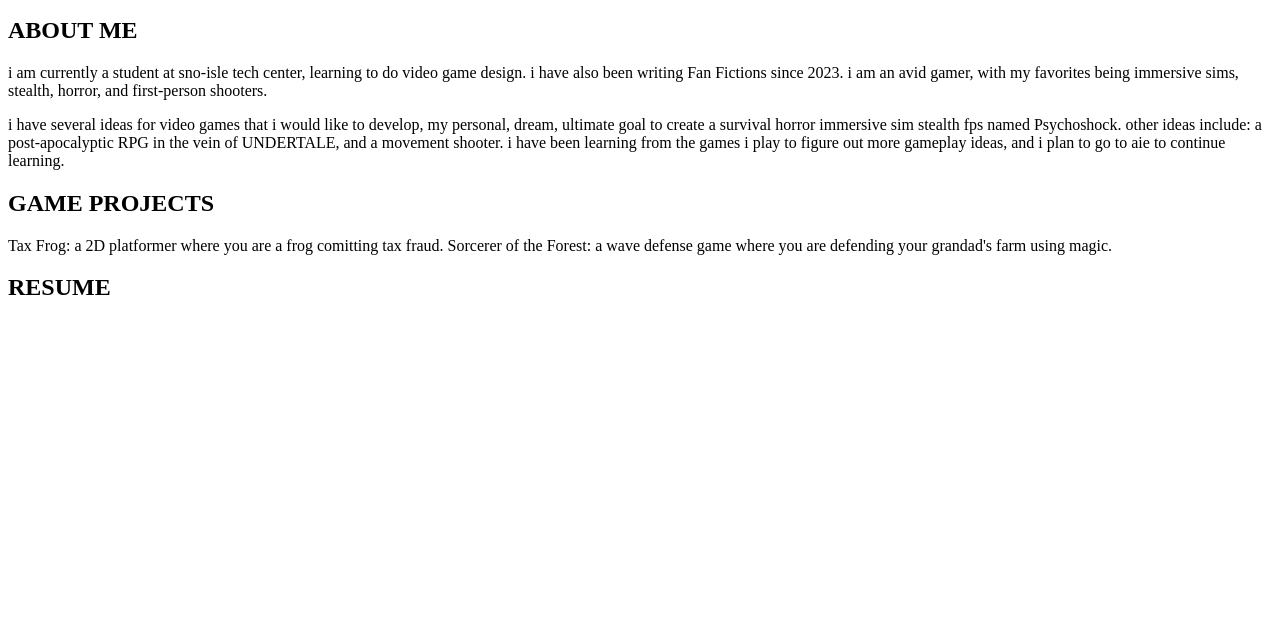
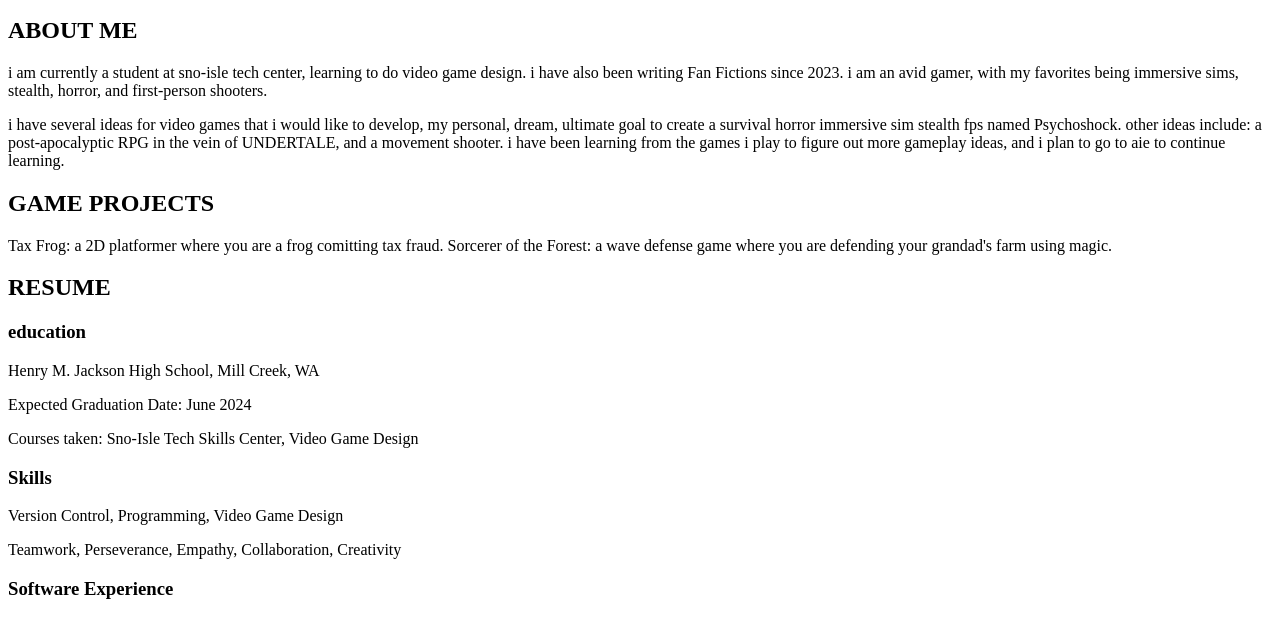
Before and after one commit to genghisjerr/Portfolio, a plain HTML site: page index.html in a window 1280 px wide. Shown: the part 105-742 px from the top of the page. Drawn offline with Linux system fonts and the light colour scheme.

Commit message:
Update index.html
x2

```diff
--- a/index.html
+++ b/index.html
@@ -10,6 +10,14 @@
   <p>i have several ideas for video games that i would like to develop, my personal, dream, ultimate goal to create a survival horror immersive sim stealth fps named Psychoshock. other ideas include: a post-apocalyptic RPG in the vein of UNDERTALE, and a movement shooter. i have been learning from the games i play to figure out more gameplay ideas, and i plan to go to aie to continue learning.</p>
   <h2>GAME PROJECTS</h2>
   <p>Tax Frog: a 2D platformer where you are a frog comitting tax fraud. Sorcerer of the Forest: a wave defense game where you are defending your grandad's farm using magic.</p>
-  <H2>RESUME</H2>
+  <h2>RESUME</h2>
+  <h3>education</h3>
+  <p>Henry M. Jackson High School, Mill Creek, WA</p>
+  <p>Expected Graduation Date: June 2024</p>
+  <p>Courses taken: Sno-Isle Tech Skills Center, Video Game Design</p>
+  <h3>Skills</h3>
+  <p>Version Control, Programming, Video Game Design</p>
+  <p>Teamwork, Perseverance, Empathy, Collaboration, Creativity</p>
+  <h3>Software Experience</h3>
   <p></p>
 </body>
```
